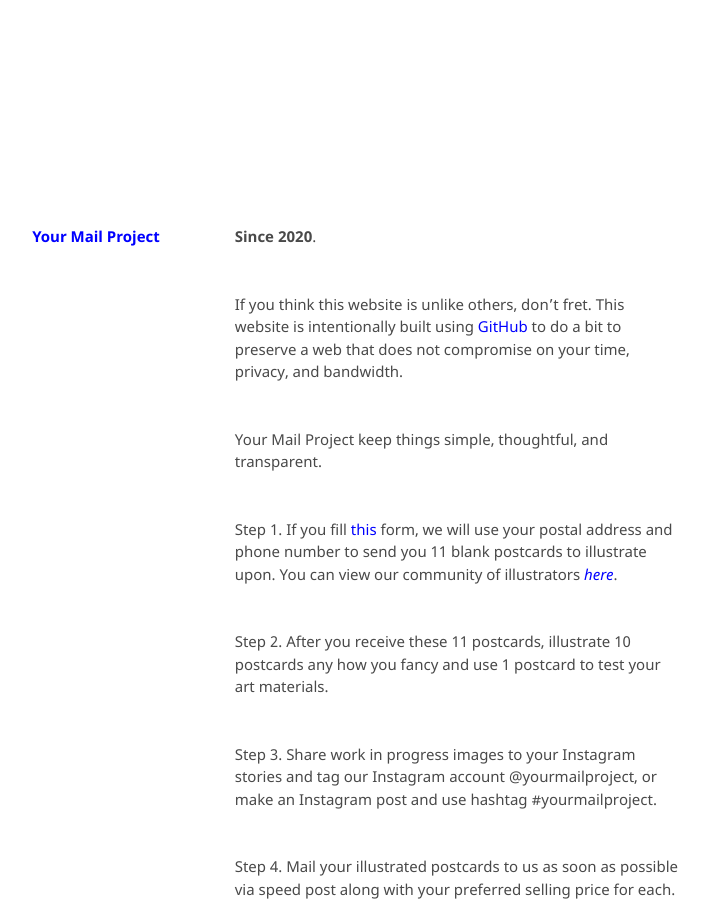
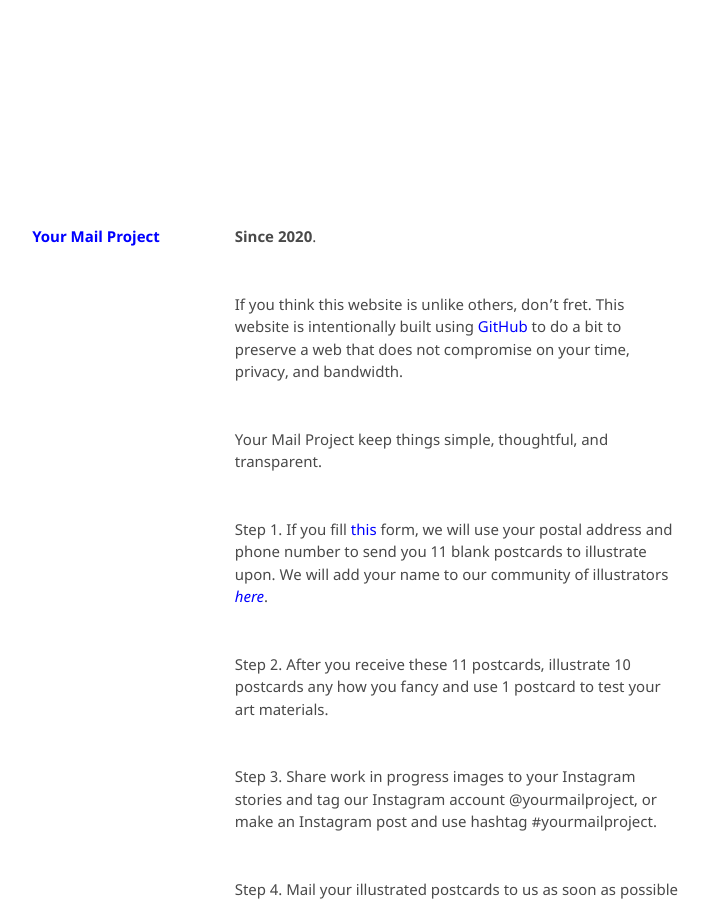
Before and after one commit to kvshvlin/yourmailproject, a Jekyll site: the page built from index.md, in a window 1280 px wide and 900 px high. Shown: the whole window, without its empty margins (377-1086 px from the left). Built offline with Jekyll 4.4.1, drawn with Linux system fonts in a browser that asks for light colours; our own code applies the rules of GitHub Pages for plain Markdown files.

Commit message:
Update index.md

```diff
--- a/index.md
+++ b/index.md
@@ -4,7 +4,7 @@
 
 Your Mail Project keep things simple, thoughtful, and transparent.
 
-Step 1. If you fill <a href="https://yourmailproject.typeform.com/to/krhWpQJZ" target="_blank">this</a> form, we will use your postal address and phone number to send you 11 blank postcards to illustrate upon. You can view our community of illustrators [_here_](https://kushalsamant.github.io/yourmailproject/pages/community.html).
+Step 1. If you fill <a href="https://yourmailproject.typeform.com/to/krhWpQJZ" target="_blank">this</a> form, we will use your postal address and phone number to send you 11 blank postcards to illustrate upon. We will add your name to our community of illustrators [_here_](https://kushalsamant.github.io/yourmailproject/pages/community.html).
 
 Step 2. After you receive these 11 postcards, illustrate 10 postcards any how you fancy and use 1 postcard to test your art materials.
 
```
